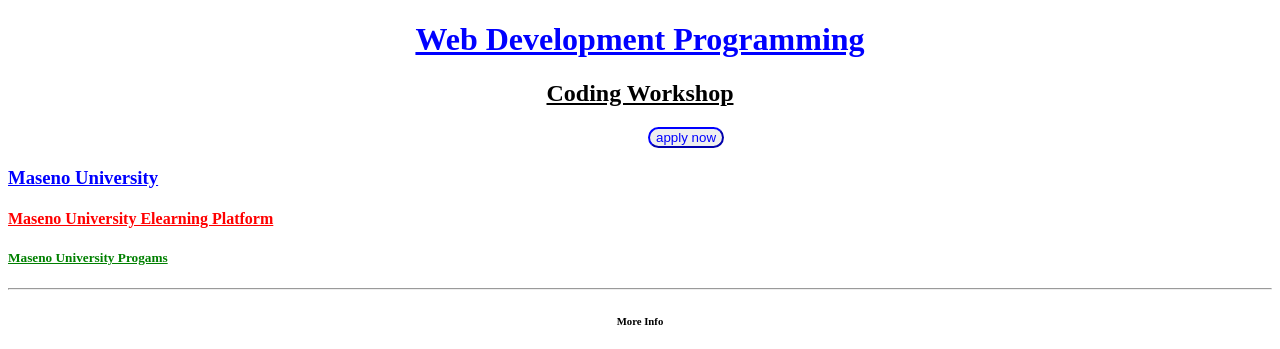
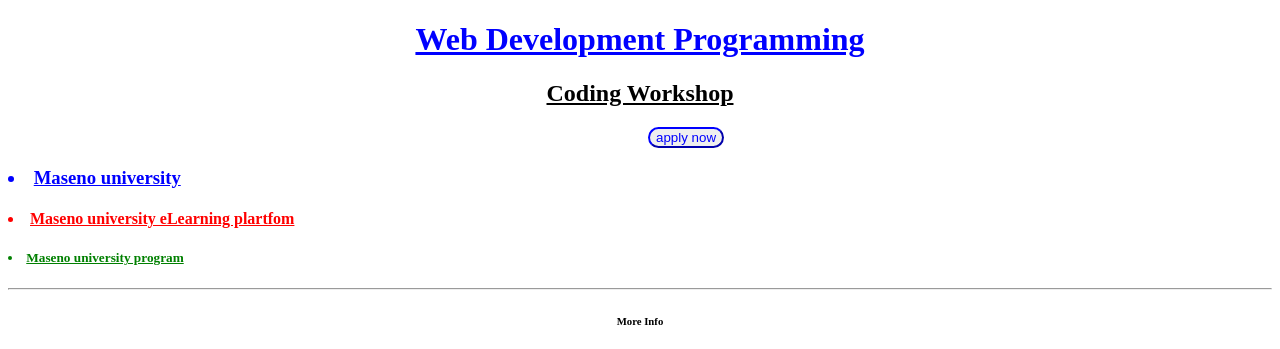
Before and after one commit to nyundo254/web-development, a plain HTML site: page web development.html in a window 1280 px wide. Shown: the top 349 px of the page. Drawn offline with Linux system fonts and the light colour scheme.

Commit message:
Update web development.html

```diff
--- a/web development.html
+++ b/web development.html
@@ -55,13 +55,13 @@
         </h2>
         <button>apply now</button>
         <h3>
-            Maseno University
+            <li>Maseno university</li>
         </h3>
         <h4>
-            Maseno University Elearning Platform
+            <li>Maseno university eLearning plartfom</li>
         </h4>
         <h5>
-            Maseno University Progams
+            <li>Maseno university program </li>
         </h5>
         <hr/>
         <h6>
```
